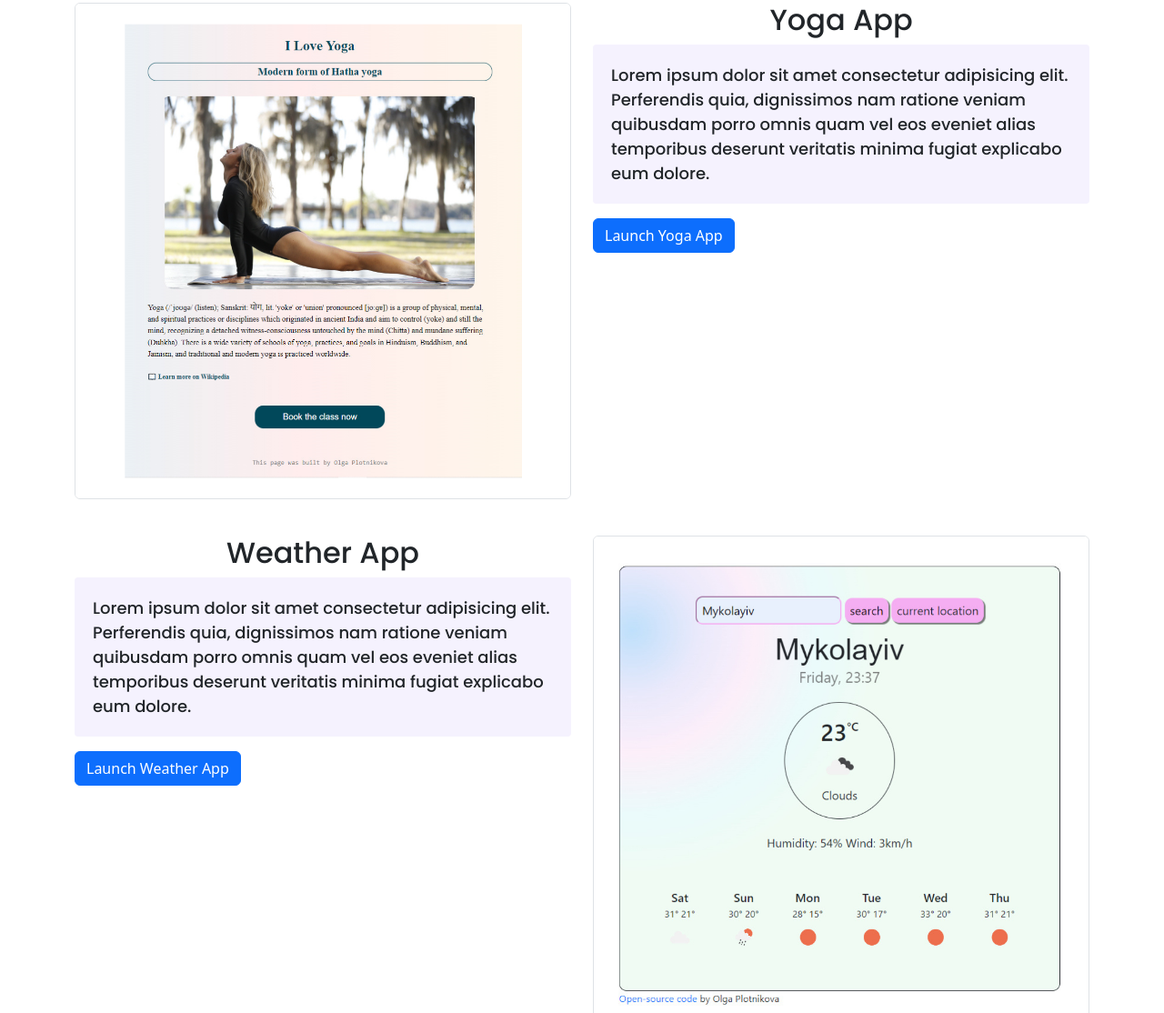
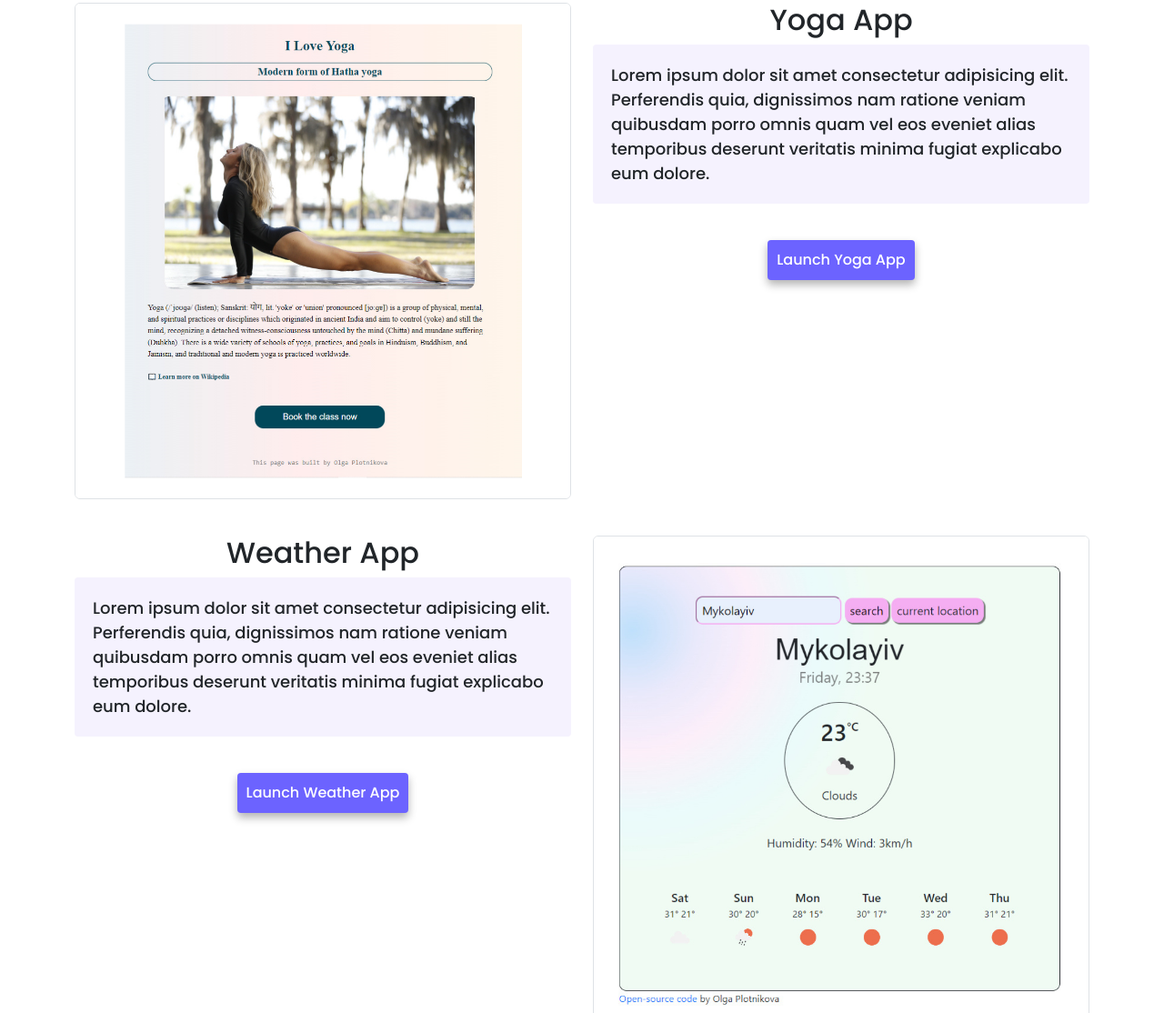
Before and after one commit to olgamati/olga-plotnikova, a plain HTML site: page index.html in a window 1280 px wide. Shown: the part 451-1565 px from the top of the page at 91% size. Drawn offline with nearby package versions, Linux system fonts and the light colour scheme.

Commit message:
Added links to apps

```diff
--- a/index.html
+++ b/index.html
@@ -76,9 +76,10 @@
               eos eveniet alias temporibus deserunt veritatis minima fugiat
               explicabo eum dolore.
             </p>
-            <button type="button" class="btn btn-primary">
-                Launch Yoga App
-              </button>
+            <div class="navigation-links">
+              <a href="https://s3.amazonaws.com/shecodesio-production/challenge_submissions/files/000/819/303/original/Yoga.html?1650734788" class="contact-link">
+              Launch Yoga App</a>
+              </div>
               </div>
         </div>
         <div class="row">
@@ -91,9 +92,10 @@
             explicabo eum dolore.
           </p>
 
-          <button type="button" class="btn btn-primary">
-            Launch Weather App
-          </button>
+          <div class="navigation-links">
+            <a href="https://candy-weather.netlify.app/" class="contact-link">
+            Launch Weather App</a>
+          </div>
         </div>
         <div class="col-sm-6">
           <img src="images/myweather.png" class="img-fluid border rounded" alt="Created weather app"/>
```
